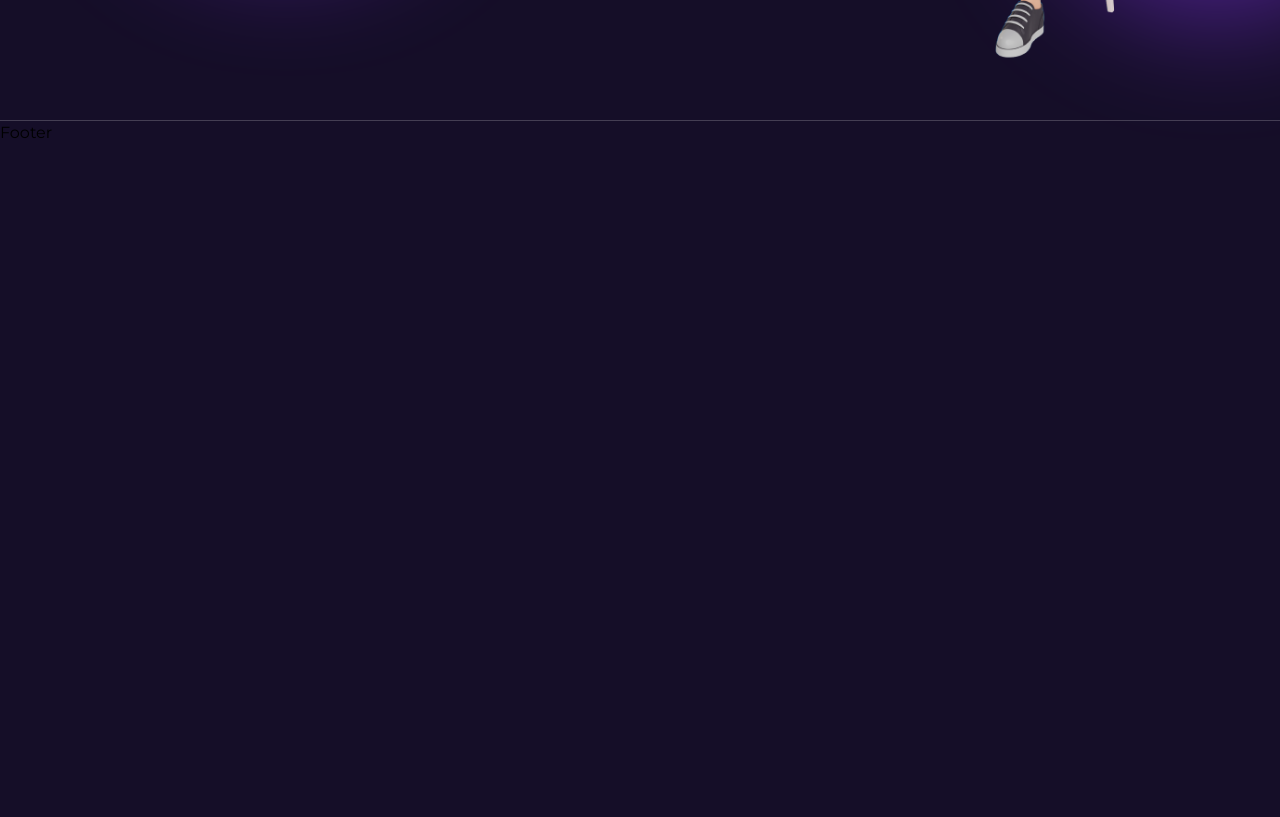
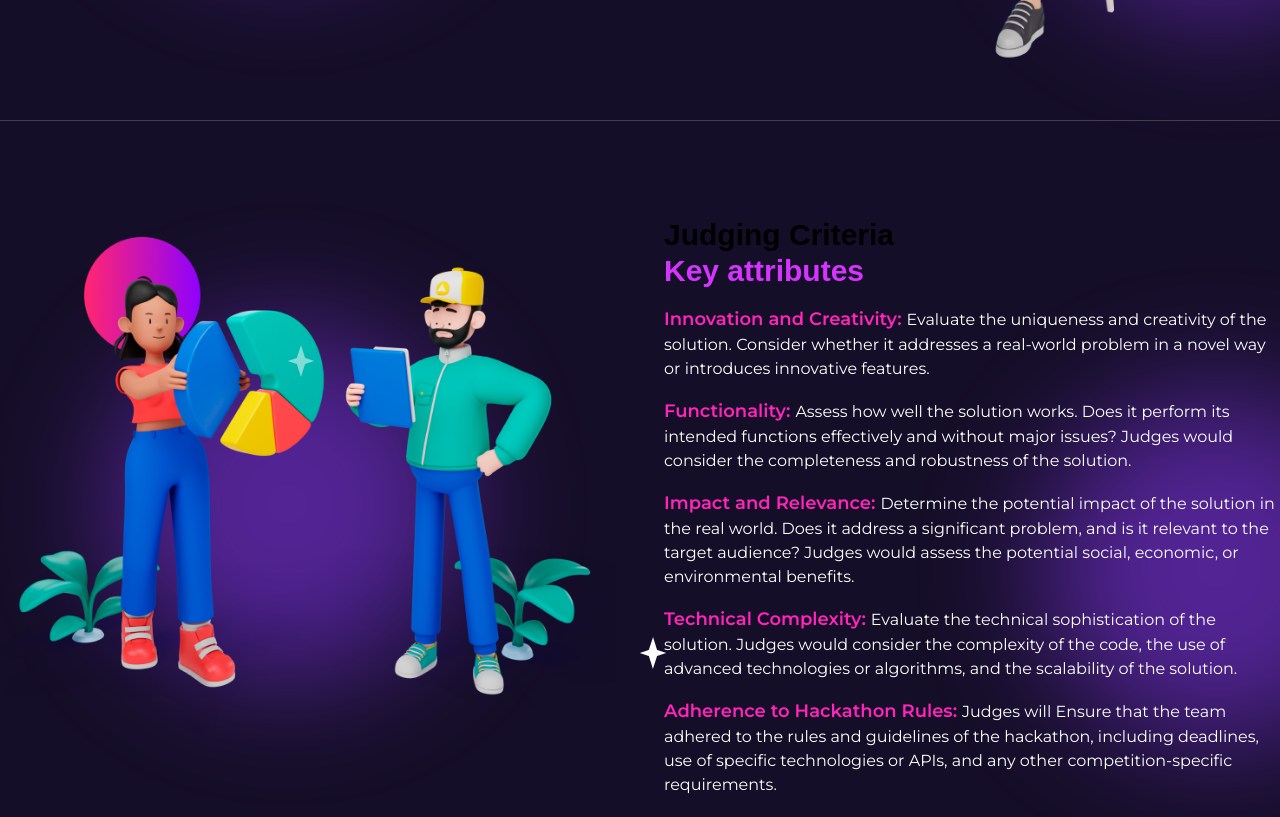
Before and after one commit to Khaan25/get-linked, a Next.js app: page / in a window 1280 px wide. Shown: the part 1980-2797 px from the top of the page. Before the commit the page ends 2125 px from the top, so only its background shows below. Built offline with nearby package versions, Linux system fonts and the light colour scheme; a web font is replaced by a local one.

Commit message:
feat: criteria

```diff
--- a/app/page.tsx
+++ b/app/page.tsx
@@ -1,3 +1,4 @@
+import Criteria from '@/components/home/criteria'
 import Hero from '@/components/home/hero'
 import Introduction from '@/components/home/introduction'
 import Rules from '@/components/home/rules'
@@ -8,6 +9,7 @@ export default function Home() {
       <Hero />
       <Introduction />
       <Rules />
+      <Criteria />
     </>
   )
 }
--- a/components/home/criteria.tsx
+++ b/components/home/criteria.tsx
@@ -1,4 +1,5 @@
 import Image from 'next/image'
+import { criteria } from '@/constant/criteria'
 
 import { Section } from '../common/section'
 import Star from '../elements/star'
@@ -7,7 +8,7 @@ import { Heading } from '../ui/heading'
 
 export default function Criteria() {
   return (
-    <Section bottomBorder className="lg:py-4">
+    <Section bottomBorder>
       <div className="container relative grid items-center gap-12 lg:grid-cols-2">
         <div className="absolute left-0 top-0 z-[-1] aspect-square w-[200px] rounded-full bg-secondary blur-[60px] lg:left-28 lg:top-28 lg:w-[350px] lg:opacity-50" />
         <div className="absolute -right-8 top-80 z-[-1] aspect-square w-[200px] rounded-full bg-secondary opacity-50 blur-[60px] lg:-right-28 lg:top-44 lg:w-[350px]" />
@@ -15,19 +16,23 @@ export default function Criteria() {
         <Star dim className="right-8 top-96 lg:left-72 lg:top-32" />
         <Star className="bottom-0 left-8 lg:bottom-32 lg:left-1/2" />
 
-        <div className="space-y-4 maxLg:order-2 maxLg:text-center">
+        <div className="order-2 space-y-4 maxLg:text-center">
           <Heading level={2}>
-            Rules and <br /> <span className="text-primary">Guidelines</span>
+            Judging Criteria
+            <br /> <span className="text-primary">Key attributes</span>
           </Heading>
-          <Description>
-            Our tech hackathon is a melting pot of visionaries, and its purpose is as clear as day: to shape the future. Whether you&apos;re a coding genius, a design maverick, or a concept wizard,
-            you&apos;ll have the chance to transform your ideas into reality. Solving real-world problems, pushing the boundaries of technology, and creating solutions that can change the world,
-            that&apos;s what we&apos;re all about!
-          </Description>
+          <div className="space-y-4">
+            {criteria.map((c, i) => (
+              <Description key={i}>
+                <span className="text-lg font-semibold text-tertiary">{c.title}: </span>
+                {c.description}
+              </Description>
+            ))}
+          </div>
         </div>
 
         <picture>
-          <Image className="mx-auto maxLg:max-w-[400px]" src="/imgs/rules-image.png" alt="Person sitting on chair" width={800} height={800} />
+          <Image src="/imgs/criteria.png" alt="2 persons thinking" width={800} height={800} />
         </picture>
       </div>
     </Section>
--- /dev/null
+++ b/constant/criteria.ts
@@ -0,0 +1,33 @@
+export const criteria = [
+  {
+    title: 'Innovation and Creativity',
+    description: `Evaluate the uniqueness and creativity of the
+    solution. Consider whether it addresses a real-world problem in a novel
+    way or introduces innovative features.`,
+  },
+  {
+    title: 'Functionality',
+    description: `Assess how well the solution works. Does it perform its
+    intended functions effectively and without major issues? Judges would
+    consider the completeness and robustness of the solution.`,
+  },
+  {
+    title: 'Impact and Relevance',
+    description: `Determine the potential impact of the solution
+    in the real world. Does it address a significant problem, and is it relevant
+    to the target audience? Judges would assess the potential social,
+    economic, or environmental benefits.`,
+  },
+  {
+    title: 'Technical Complexity',
+    description: `Evaluate the technical sophistication of the solution.
+    Judges would consider the complexity of the code, the use of advanced
+    technologies or algorithms, and the scalability of the solution.`,
+  },
+  {
+    title: 'Adherence to Hackathon Rules',
+    description: `Judges will Ensure that the team adhered
+    to the rules and guidelines of the hackathon, including deadlines, use of
+    specific technologies or APIs, and any other competition-specific requirements.`,
+  },
+]
```
Also changed, not shown: public/imgs/criteria.png (added).
